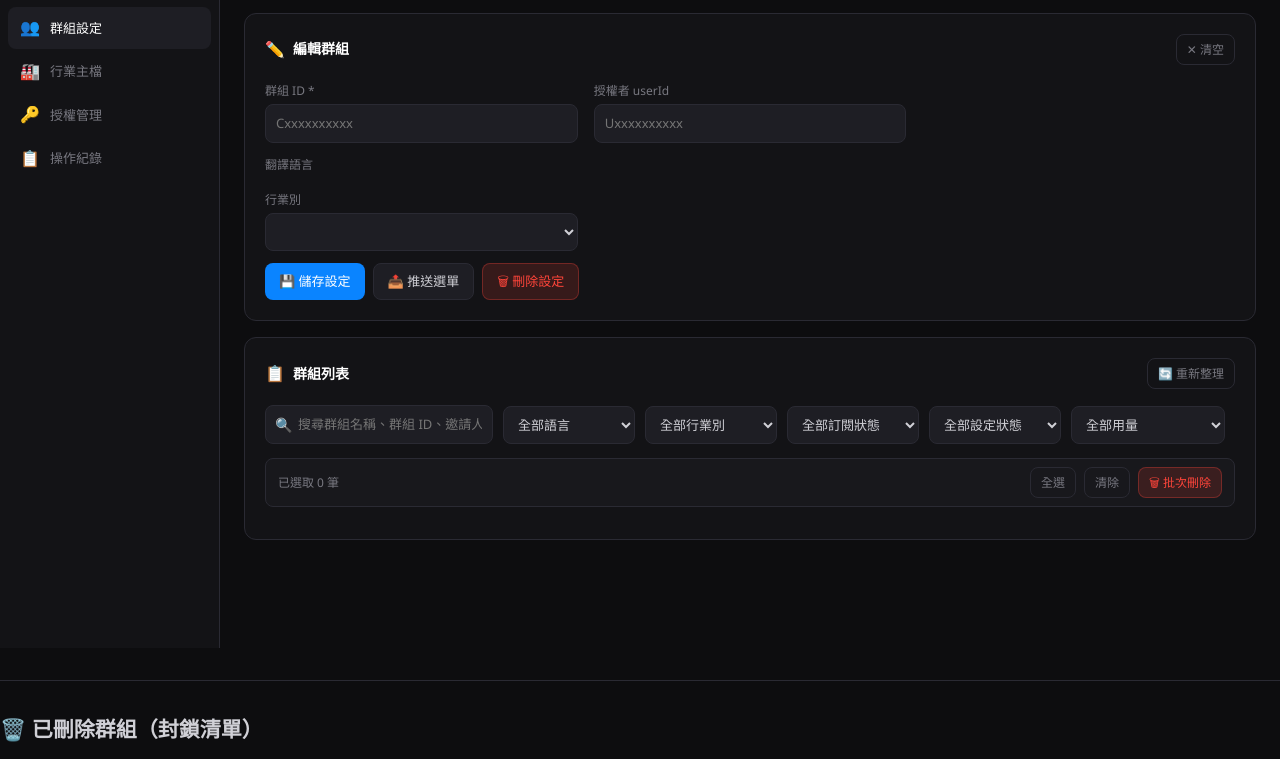
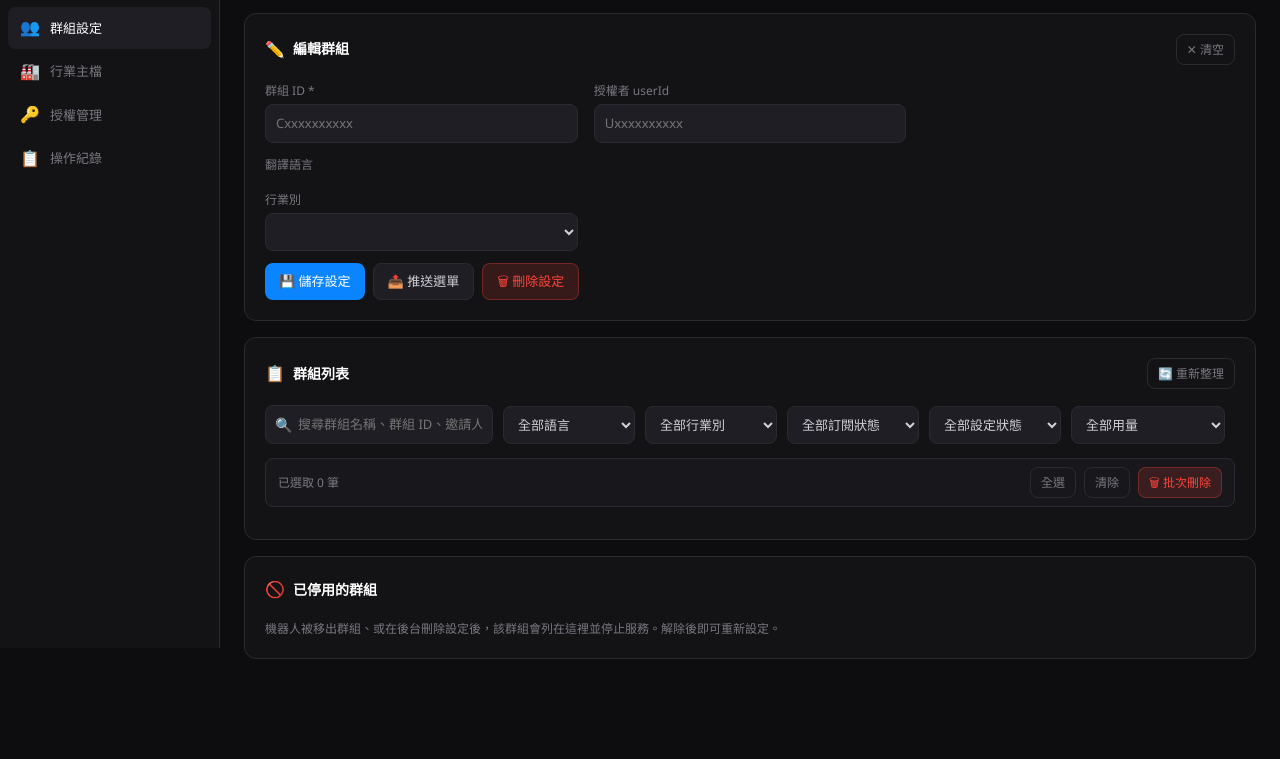
Before and after one commit to chung38/line-bot-project, a website: page public/groups.html in a window 1280 px wide. Shown: the part 152-911 px from the top of the page. After the commit the page ends 851 px from the top, so only its background shows below. Drawn offline with Linux system fonts and the light colour scheme; no server answers; sample sign-in values are in the browser's storage.

Commit message:
Add files via upload

```diff
--- a/public/groups.html
+++ b/public/groups.html
@@ -72,9 +72,12 @@
   <span id="filterCount" class="filter-count"></span>
 </div>
 <div class="batch-bar"><span class="batch-count" id="selectedSummary">已選取 0 筆</span><button id="selectAllBtn" class="btn btn-ghost btn-sm">全選</button><button id="clearSelectedBtn" class="btn btn-ghost btn-sm">清除</button><button id="batchDeleteBtn" class="btn btn-danger btn-sm">🗑 批次刪除</button></div>
-<div id="groupList" class="card-grid"></div></div></div></div></div>
-  <hr style="margin: 32px 0;">
-<h2 style="margin-bottom: 12px;">🗑️ 已刪除群組（封鎖清單）</h2>
-<div id="blockedGroupList"></div>
+<div id="groupList" class="card-grid"></div></div>
+
+<div class="panel"><div class="panel-header"><h2><span class="ph-icon">🚫</span>已停用的群組</h2></div>
+<p class="form-hint mb-16">機器人被移出群組、或在後台刪除設定後，該群組會列在這裡並停止服務。解除後即可重新設定。</p>
+<div id="blockedGroupList"></div></div>
+
+</div></div></div>
 <div id="toast" class="toast"></div>
 <script src="/js/common.js"></script><script src="/js/groups.js"></script></body></html>
```
